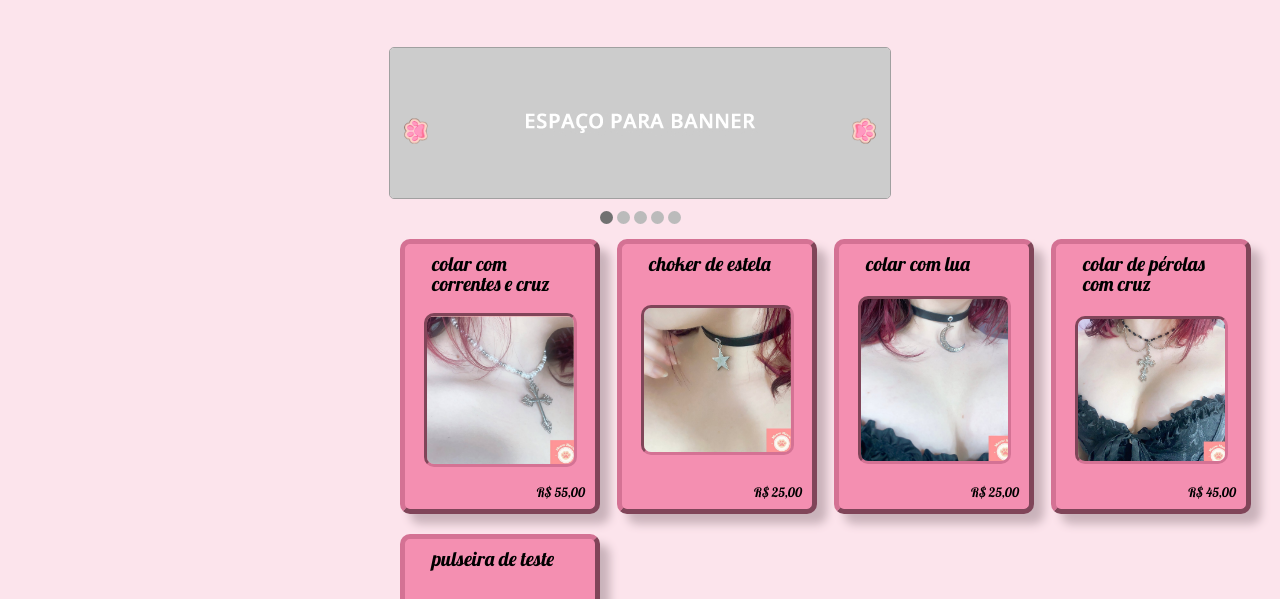
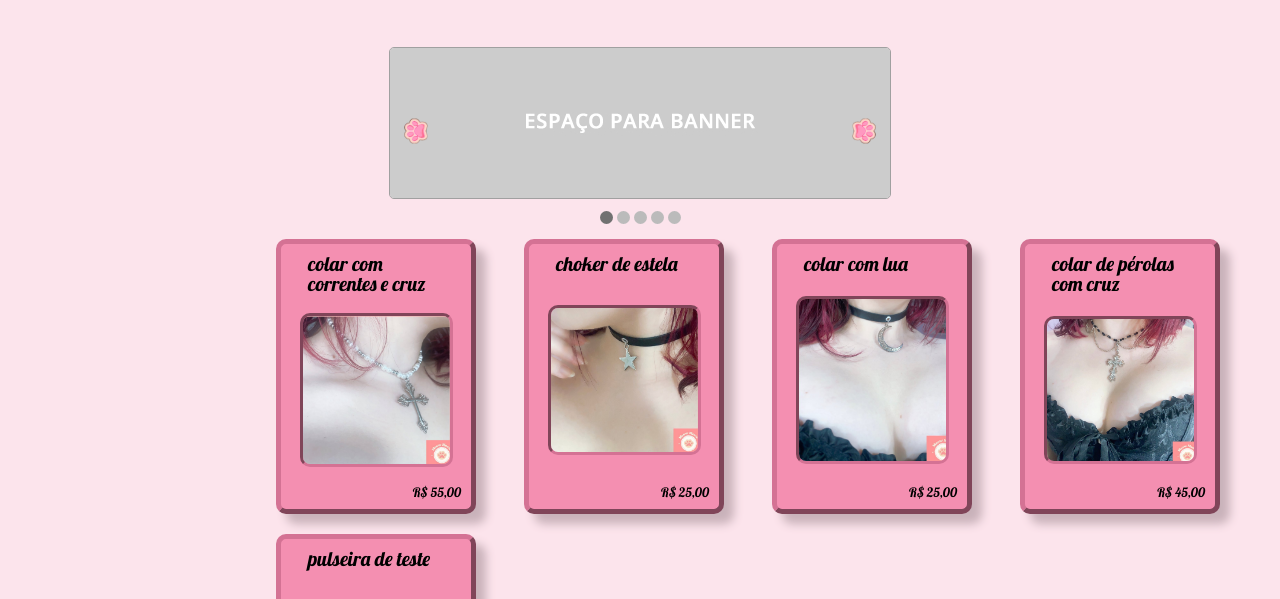
Before and after one commit to KinoDesu/Site_MeowMeowShop, a plain HTML site: page index.html in a window 1280 px wide. Shown: the part 123-722 px from the top of the page. Drawn offline with nearby package versions, Linux system fonts and the light colour scheme.

Commit message:
fix grid issue

```diff
--- a/css/style.css
+++ b/css/style.css
@@ -65,8 +65,8 @@ main {
 #products {
     align-self: flex-end;
     display: grid;
-    width: 70%;
-    grid-template-columns: repeat(auto-fill, minmax(200px, 1fr));
+    width: 80%;
+    grid-template-columns: repeat(auto-fit, minmax(min(100%/1, max(210px, 100%/5)), 1fr));
     margin: 2px;
 }
 
```
